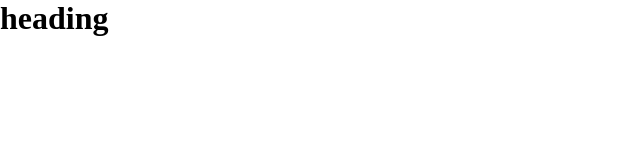
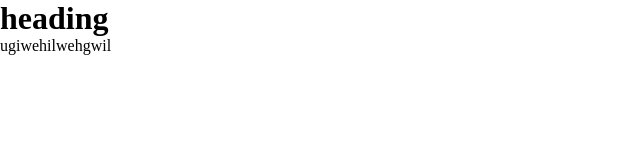
Before and after one commit to mohammad-rifat/Watch, a plain HTML site: page index.html in a window 1280 px wide. Shown: the whole page, without its empty margins (0-640 px from the left). Drawn offline with Linux system fonts and the light colour scheme.

Commit message:
banner part add

```diff
--- a/index.html
+++ b/index.html
@@ -9,5 +9,12 @@
 </head>
 <body>
     <h1>heading</h1>
+    <!-- banner start -->
+    <section>
+        <div class="container">
+            ugiwehilwehgwil
+        </div>
+    </section>
+    <!-- banner end -->
 </body>
 </html>
```
